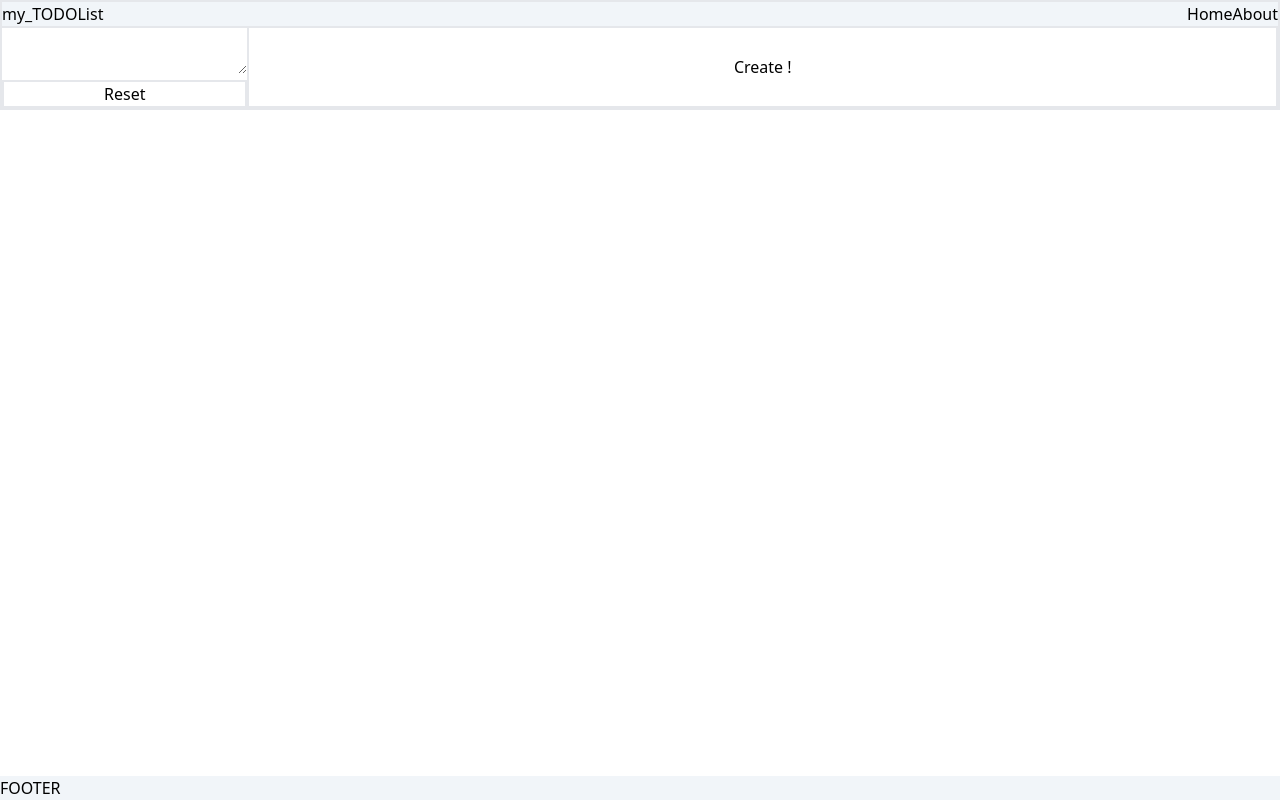
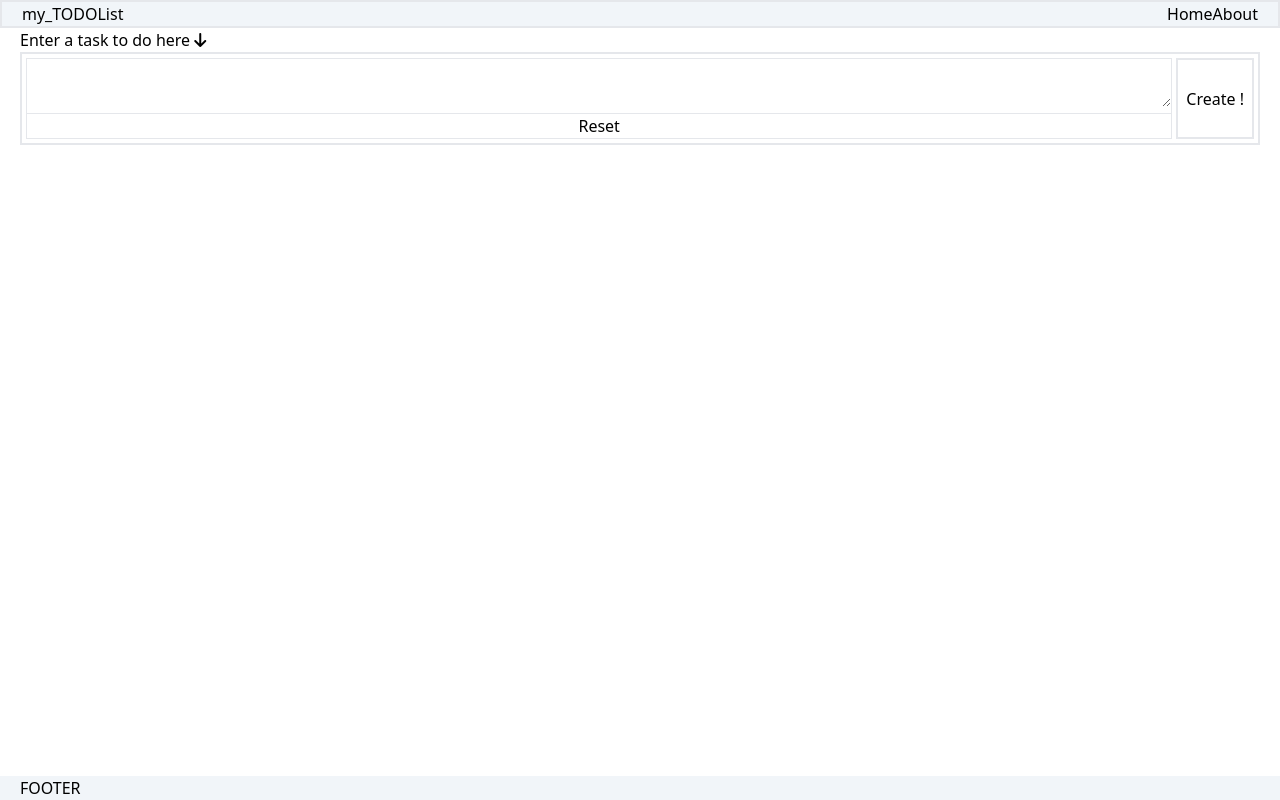
Before and after one commit to lnoel4289/todolist, a React (Vite) app: page / in a window 1280 px wide. Built offline with nearby package versions, Linux system fonts and the light colour scheme.

Commit message:
some style

```diff
--- a/src/components/DoneList/index.jsx
+++ b/src/components/DoneList/index.jsx
@@ -11,7 +11,7 @@ const DoneList = () => {
 
   return (
     <div>
-      <ul>
+      <ol>
         {doneList.map((elem, index) => {
           function handleUncheck() {
             dispatch(todoListActions.add(elem));
@@ -33,7 +33,7 @@ const DoneList = () => {
             </li>
           );
         })}
-      </ul>
+      </ol>
     </div>
   );
 };
--- a/src/components/Footer/index.jsx
+++ b/src/components/Footer/index.jsx
@@ -1,7 +1,7 @@
 import React from "react";
 
 const Footer = () => {
-  return <footer className="bg-slate-100 fixed bottom-0 left-0 right-0">FOOTER</footer>;
+  return <footer className="bg-slate-100 fixed bottom-0 left-0 right-0 px-5">FOOTER</footer>;
 };
 
 export default Footer;
--- a/src/components/Header/index.jsx
+++ b/src/components/Header/index.jsx
@@ -2,7 +2,7 @@ import { NavLink } from "react-router-dom";
 
 const Header = () => {
   return (
-    <header className="flex justify-between bg-slate-100 border-2 fixed top-0 left-0 right-0" >
+    <header className="flex justify-between bg-slate-100 border-2 sticky top-0 left-0 right-0 px-5">
       <h1>my_TODOList</h1>
       <nav>
         <ul className="flex">
--- a/src/components/TextInput/index.jsx
+++ b/src/components/TextInput/index.jsx
@@ -18,10 +18,12 @@ const TextInput = () => {
 
   return (
     <>
-      <form className="border-2">
-        <label htmlFor="todoTextInput">Enter a task to do here</label>
-        <div className="flex">
-          <div>
+      <form>
+        <label htmlFor="todoTextInput">
+          Enter a task to do here <i class="fa-solid fa-arrow-down"></i>
+        </label>
+        <div className="flex border-2 p-1">
+          <div className="w-full border">
             <textarea
               id="todoTextInput"
               name="todoTextInput"
@@ -41,14 +43,14 @@ const TextInput = () => {
               value="Reset"
               onClick={handleReset}
               data-testid="reset-btn"
-              className="border-2 w-full"
+              className="w-full border-t"
             />
           </div>
           <input
             type="button"
             value="Create !"
             onClick={handleSubmit}
-            className="border-2 grow"
+            className="border-2 grow ml-1 px-2"
           />
         </div>
       </form>
--- a/src/pages/About/index.jsx
+++ b/src/pages/About/index.jsx
@@ -1,10 +1,15 @@
 import React from "react";
+import Header from "../../components/Header";
 
 const AboutPage = () => {
   return (
-    <div>
-      This additional page aims to show that state persists through navigating. You can safely visit an other page while current state isn't affected.
-    </div>
+    <main className="px-5">
+      <p>
+        This additional page aims to show that state persists through
+        navigating. You can safely visit an other page while current state isn't
+        affected.
+      </p>
+    </main>
   );
 };
 
--- a/src/pages/MyTodoList/index.jsx
+++ b/src/pages/MyTodoList/index.jsx
@@ -5,11 +5,11 @@ import TextInput from "../../components/TextInput";
 
 const HomePage = () => {
   return (
-    <div>
+    <main className="px-5">
       <TextInput />
       <TodoList />
       <DoneList />
-    </div>
+    </main>
   );
 };
 
```
